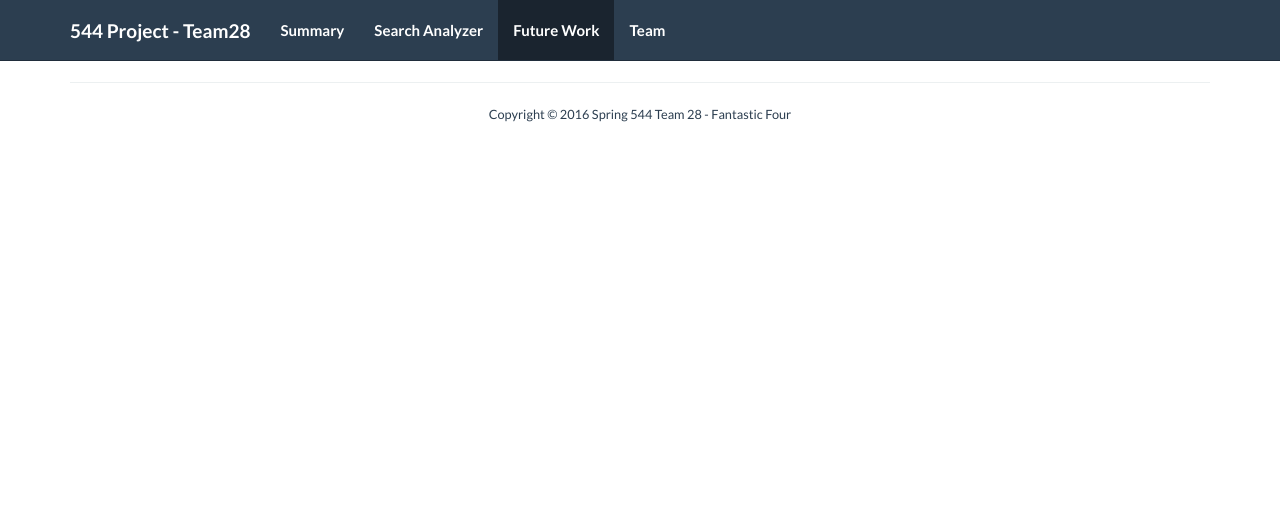
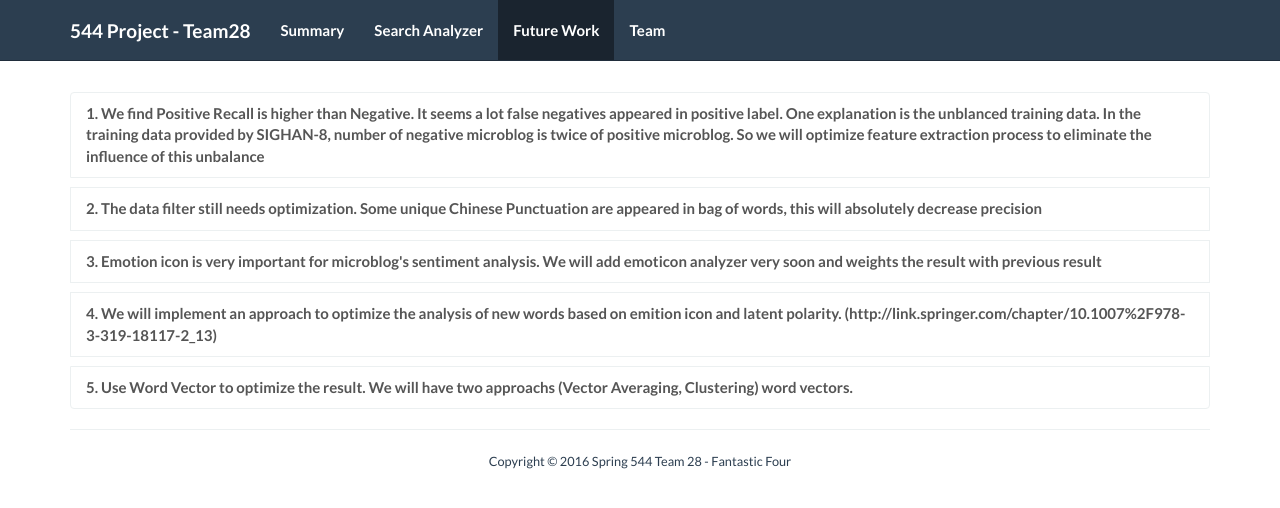
Before and after one commit to cxtadment/NLP-544-PJ, a Flask app: page /futurework in a window 1280 px wide. Shown: the top 508 px of the page. Run offline with Flask 2, Linux system fonts and the light colour scheme; parts of the project's set-up code (start-up, migrations or seed data) failed here and were passed over.

Commit message:
before final

```diff
--- a/app/analyzer/classifiers/classifier_handler.py
+++ b/app/analyzer/classifiers/classifier_handler.py
@@ -78,7 +78,7 @@ def get_feature_set(microblogType):
 
     words_features = get_words_features_pickle()
 
-    feature_sets = [(feature_filter(microblog.words, words_features), microblog.polarity) for microblog in microblogs]
+    feature_sets = [(feature_filter(microblog.words,  words_features), microblog.polarity) for microblog in microblogs]
 
     random.shuffle(feature_sets)
 
@@ -138,7 +138,7 @@ def save_testing_result(classifier, test_feats, classifier_name):
 
     overall_precision = overall_score_calculator(pos_precision, neg_precision, pos_count, neg_count)
     overall_recall = overall_score_calculator(pos_recall, neg_recall, pos_count, neg_count)
-    overall_f_score = overall_score_calculator(pos_f_score, neg_f_score, pos_count, neg_count)
+    overall_f_score = round(2*(overall_precision*overall_recall) / (overall_precision + overall_recall), 2)
 
     # accuracy = (nltk.classify.accuracy(classifier, test_feats)) * 100
 
@@ -150,13 +150,42 @@ def save_testing_result(classifier, test_feats, classifier_name):
 
 
 def baseline_method():
+    microblogs = Microblog.objects(microblogType='training')
+    refsets = defaultdict(set)
+    testsets = defaultdict(set)
+
+    for i, microblog in enumerate(microblogs):
+        refsets[microblog.polarity].add(i)
+        if microblog.negCount < microblog.posCount:
+            testsets['pos'].add(i)
+        else:
+            testsets['neg'].add(i)
+    pos_count, neg_count = len(refsets['pos']), len(refsets['neg'])
+    pos_precision, pos_recall, pos_f_score = sub_score_calculator('pos', refsets, testsets)
+    neg_precision, neg_recall, neg_f_score = sub_score_calculator('neg', refsets, testsets)
+
+    overall_precision = overall_score_calculator(pos_precision, neg_precision, pos_count, neg_count)
+    overall_recall = overall_score_calculator(pos_recall, neg_recall, pos_count, neg_count)
+    overall_f_score = round(2*(overall_precision*overall_recall) / (overall_precision + overall_recall), 2)
+
+    # print(overall_precision)
+    # accuracy = (nltk.classify.accuracy(classifier, test_feats)) * 100
+
+    testResult = TestResult(classifier='Baseline',  pos_count=pos_count, neg_count=neg_count,
+                            pos_precision=pos_precision, pos_recall=pos_recall, pos_f_score=pos_f_score,
+                            neg_precision=neg_precision, neg_recall=neg_recall, neg_f_score=neg_f_score,
+                            precision=overall_precision, recall=overall_recall, f_score=overall_f_score)
+    testResult.save()
 
 
 def classify_testing():
 
+
     test_set = get_pickle_feature_set()
     random.shuffle(test_set)
     test_set = test_set[:2000]
+
+    baseline_method()
 
     for (name, input_path) in classifier_path_list:
         with open(input_path, 'rb') as input_classifier:
--- a/app/static/css/cus.css
+++ b/app/static/css/cus.css
@@ -50,3 +50,7 @@
 .item-text4 {
     display:inline;
 }
+
+.paper {
+    display: inline;
+}
--- a/app/templates/base.html
+++ b/app/templates/base.html
@@ -1,7 +1,7 @@
 <!DOCTYPE html>
 <html>
 <head>
-    <title>USC 2014 Fall 577a Team 11 - sharethetraining</title>
+    <title>USC 2016 Spring 544 Team 28 - Fantastic Four</title>
     <meta name="viewport" content="width=device-width, initial-scale=1.0" charset="utf-8">
     <!-- Bootstrap -->
     <link rel="stylesheet" href="../static/css/bootstrap.min.css" media="screen">
--- a/app/templates/futurework.html
+++ b/app/templates/futurework.html
@@ -1,5 +1,17 @@
 {% extends "base.html" %}
 {% block content %}
-
+<div class="list-group">
+  <a href="#" class="list-group-item list-display">
+    1.  We find Positive Recall is higher than Negative. It seems a lot false negatives appeared in positive label. One explanation is the unblanced training data.
+      In the training data provided by SIGHAN-8, number of negative microblog is twice of positive microblog.
+      So we will optimize feature extraction process to eliminate the influence of this unbalance
+  </a>
+  <a href="#" class="list-group-item list-display"> 2.  The data filter still needs optimization.  Some unique Chinese Punctuation are appeared in bag of words, this will absolutely decrease precision</a>
+  <a href="#" class="list-group-item list-display">3.  Emotion icon is very important for microblog's sentiment analysis.
+      We will add emoticon analyzer very soon and weights the result with previous result</a>
+  <a href="#" class="list-group-item list-display">4.  We will implement an approach to optimize the analysis of new words based on emition icon and latent polarity. (http://link.springer.com/chapter/10.1007%2F978-3-319-18117-2_13)</a>
+  <a href="#" class="list-group-item list-display">5.  Use Word Vector to optimize the result. We will have two approachs (Vector Averaging, Clustering)
+word vectors.</a>
+</div>
 
 {% endblock %}
--- a/app/templates/index.html
+++ b/app/templates/index.html
@@ -49,8 +49,10 @@
             <h1>Our Approach</h1>
             <div>
                 <div class="page-header">
-                    <div><h4>Dataset : Collect microblogs with SinaApi</h4></div>
-                    <div><h4>Annotation: Categorize each microblog's polarity with Hashtag (xxx positive, xxx negative)</h4></div>
+                    <div><h4>Dataset : From SIGHAN-8, including 4905 training microblogs, and 19469 testing microblogs</h4></div>
+                    <div><h4>Annotation: The dataset has been annotated with polarity by SIGHAN-8</h4></div>
+                    <div></div>
+                    <div><h4>Baseline Model: Our baseline model is based on a sentiment words dictionary(NTUSD).</h4></div>
 
                 </div>
                 <div class="page-header">
--- a/manage.py
+++ b/manage.py
@@ -2,7 +2,7 @@
 
 from flask.ext.script import Manager, Server
 from app import create_app
-from app.analyzer.classifiers.classifier_handler import module_build, classify_testing
+from app.analyzer.classifiers.classifier_handler import module_build, classify_testing, baseline_method
 from app.analyzer.data_handler import hashtag_data_handler, microblog_data_handler, emoticon_data_handler
 from app.analyzer.feature_extractor import FeatureExtractor
 from app.models import Hashtag, Microblog, Emoticon, TestDict, TestResult
@@ -149,6 +149,9 @@ def test_search_api():
     microblogs = get_microblogs_by_keywords('邓紫棋')
     print(microblogs)
 
+@manager.command
+def test_baseline():
+    baseline_method()
 
 if __name__ == '__main__':
     manager.run()
```
Also changed, not shown: 6 other files.
